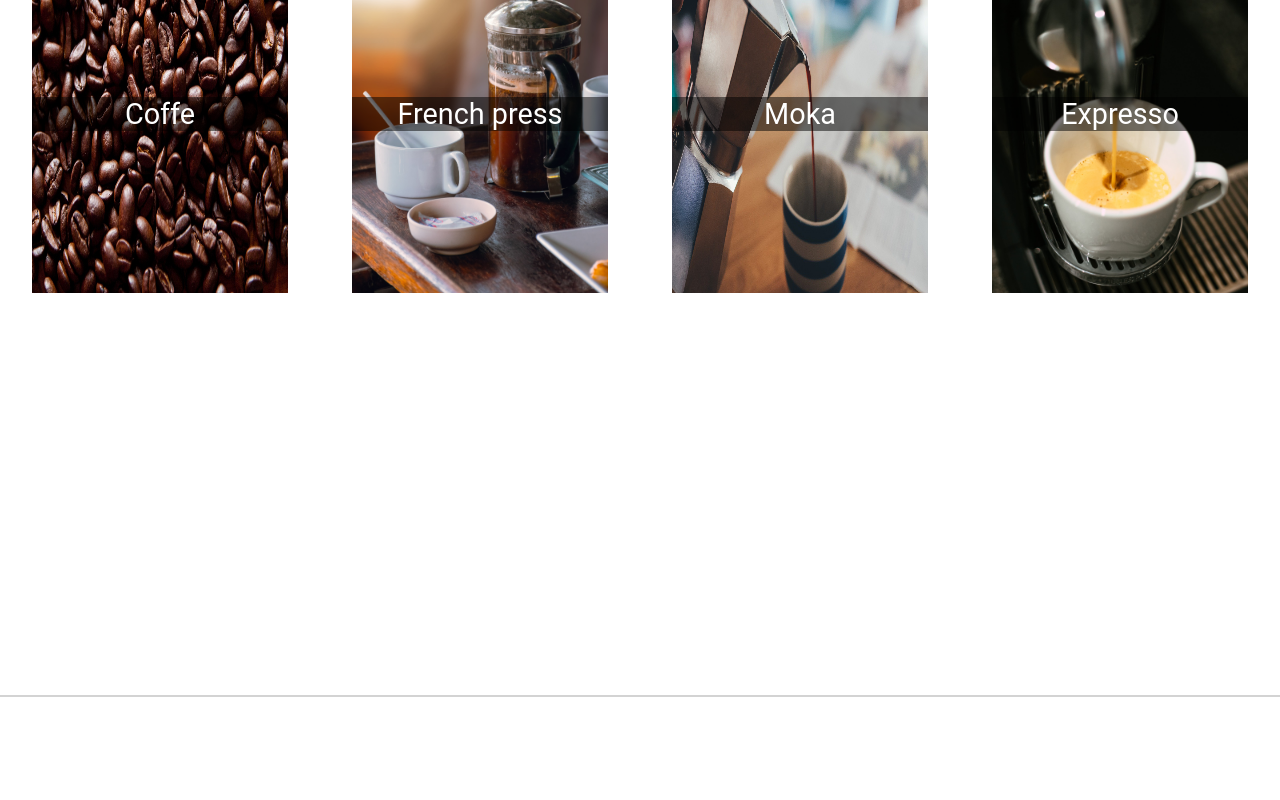
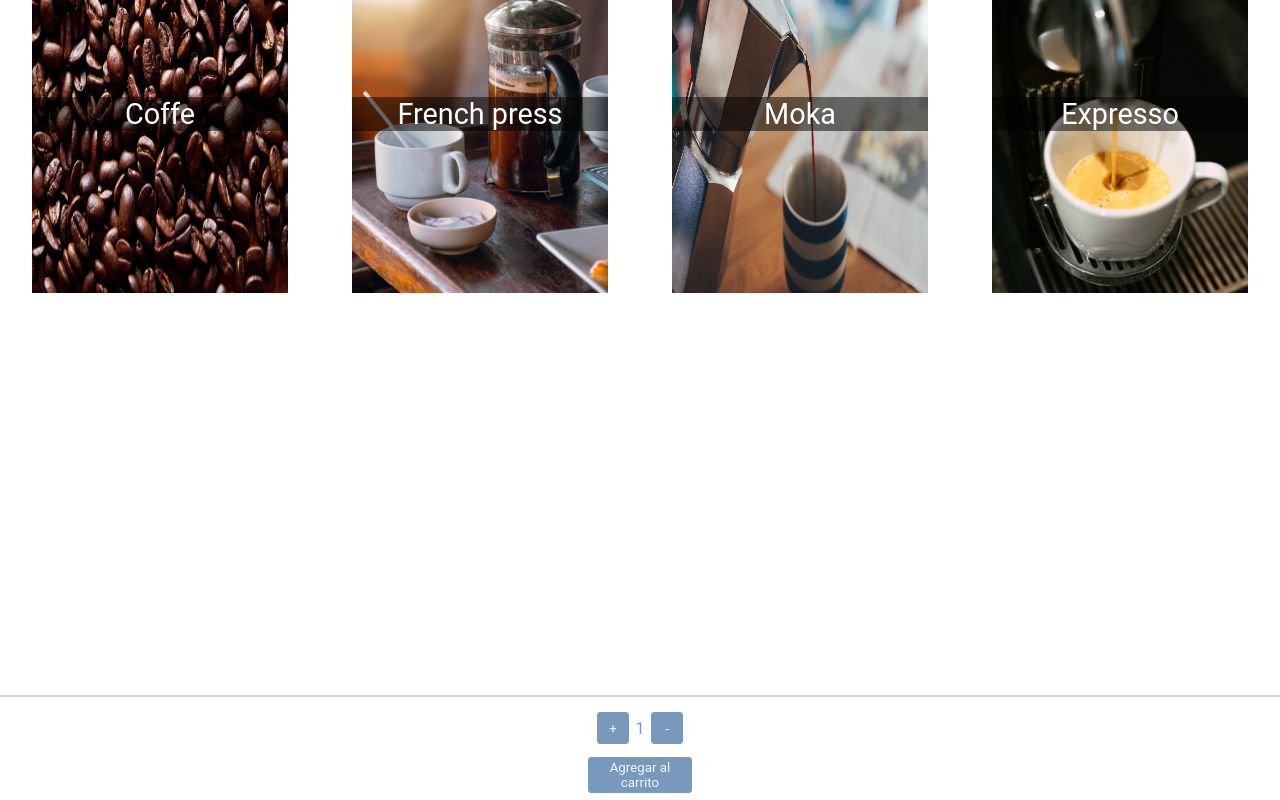
Before and after one commit to tomasVergara14/proyecto-coffe, a React (Create React App) app: page / in a window 1280 px wide. Shown: the part 320-1120 px from the top of the page. Before the commit the page ends 1017 px from the top, so only its background shows below. Built offline with nearby package versions, Linux system fonts and the light colour scheme; the HTML template or start-up script is replaced by a standard one.

Commit message:
boton count revisar el poruqe se duplica

```diff
--- a/src/App.js
+++ b/src/App.js
@@ -2,6 +2,7 @@ import './App.css';
 import NavBar from './components/NavBarTop/NavBar';
 import NavBarBottom from './components/NavBarBottom/NavBarBottom';
 import ItemList from './components/Main/ItemList/ItemListContainer';
+import ItemCount from './components/itemCount/ItemCount';
 
 function App() {
   return (
@@ -10,6 +11,7 @@ function App() {
       <NavBarBottom/>
       <ItemList
       greeting="Categorias"/>
+      <ItemCount initial= "1" stockItem="5" />
     </div>
   );
 }
--- /dev/null
+++ b/src/components/itemCount/ItemCount.css
@@ -0,0 +1,32 @@
+*{
+    margin: 0px;
+    padding: 0px;
+}
+.itemCount{
+    display: inline-block;
+    padding: 5px;
+}
+.countButtons{
+    display: flex;
+    justify-content: space-around;
+    align-items: center;
+    margin: 5%;
+    color: rgb(120, 153, 187);
+}
+.Button{
+    margin: 5%;
+    width: 4vh;
+    height: 4vh;
+    color: aliceblue;
+    background-color: rgb(120, 153, 187);
+    border: 1px solid rgb(120, 153, 187);
+    border-radius: 3px;
+}
+.Add{
+    margin: 2%;
+    padding: 2px;
+    color: aliceblue;
+    background-color: rgb(120, 153, 187);
+    border: 1px solid rgb(120, 153, 187);
+    border-radius: 3px;
+}
--- /dev/null
+++ b/src/components/itemCount/ItemCount.jsx
@@ -0,0 +1,40 @@
+import React, {Component, useState, useEffect} from 'react'
+import './ItemCount.css'
+
+// const stockItem = 10
+// const initial = 1
+const ItemCount = (props) => {
+
+    const {stockItem , initial } = props
+    const [onAdd, setAdd] = useState(initial)
+
+
+    return (
+
+        <div >
+
+            <form className="itemCount" action="">
+                <div className="countButtons">
+                    <button className="Button" type="button" onClick={
+                        ()=>{if(onAdd < props.stockItem){
+                            setAdd(1 + onAdd )
+                        }}
+                    }>+</button>
+                    <p>{onAdd}</p>
+                    <button className="Button" type="button" onClick={
+                        ()=>{if( onAdd > props.initial ){
+                            setAdd(onAdd - 1)
+                        }}
+                    }> - </button>
+
+
+                </div>
+                <button className="Add" type="submit" >Agregar al carrito</button>
+            </form>
+
+
+        </div>
+    )
+}
+
+export default ItemCount
```
